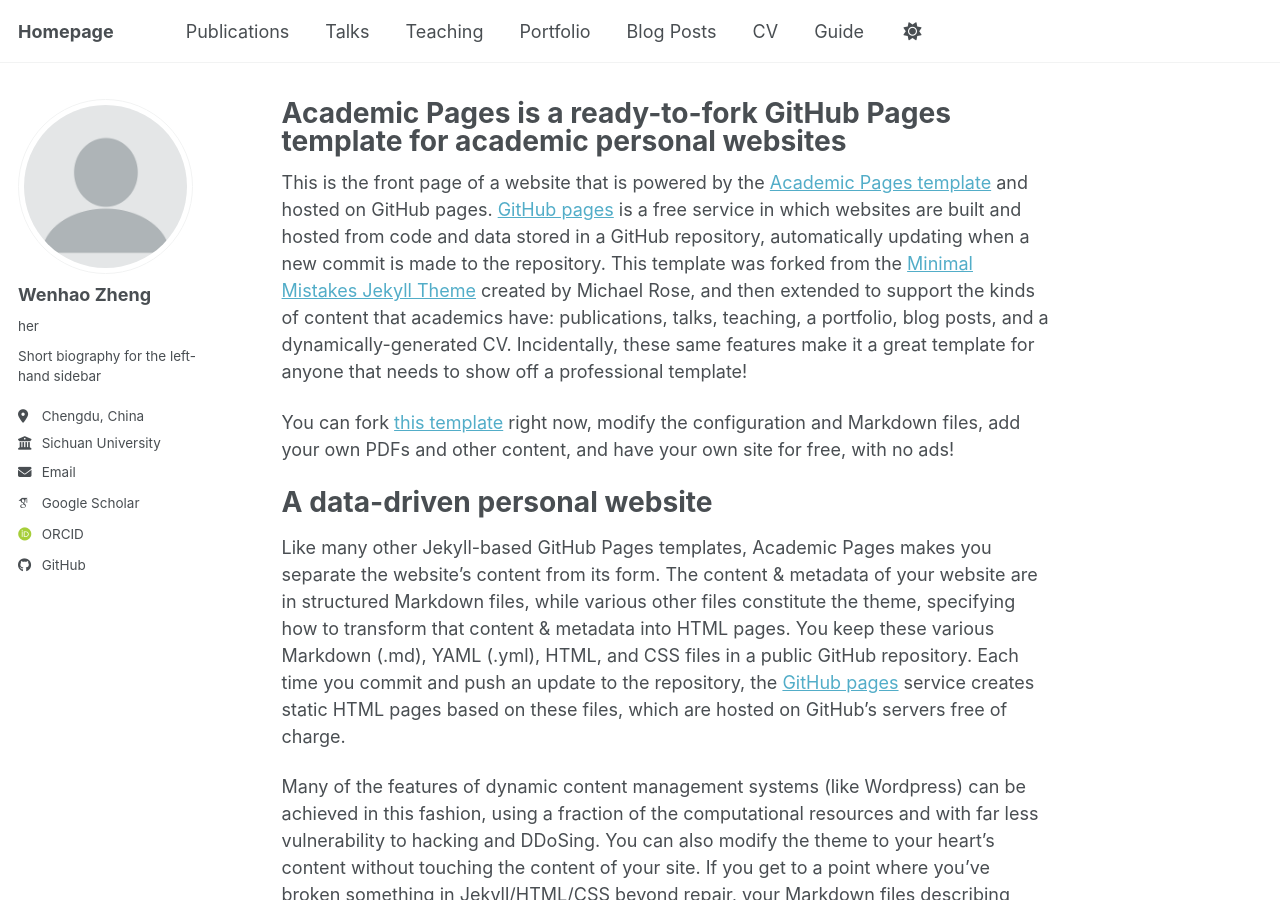
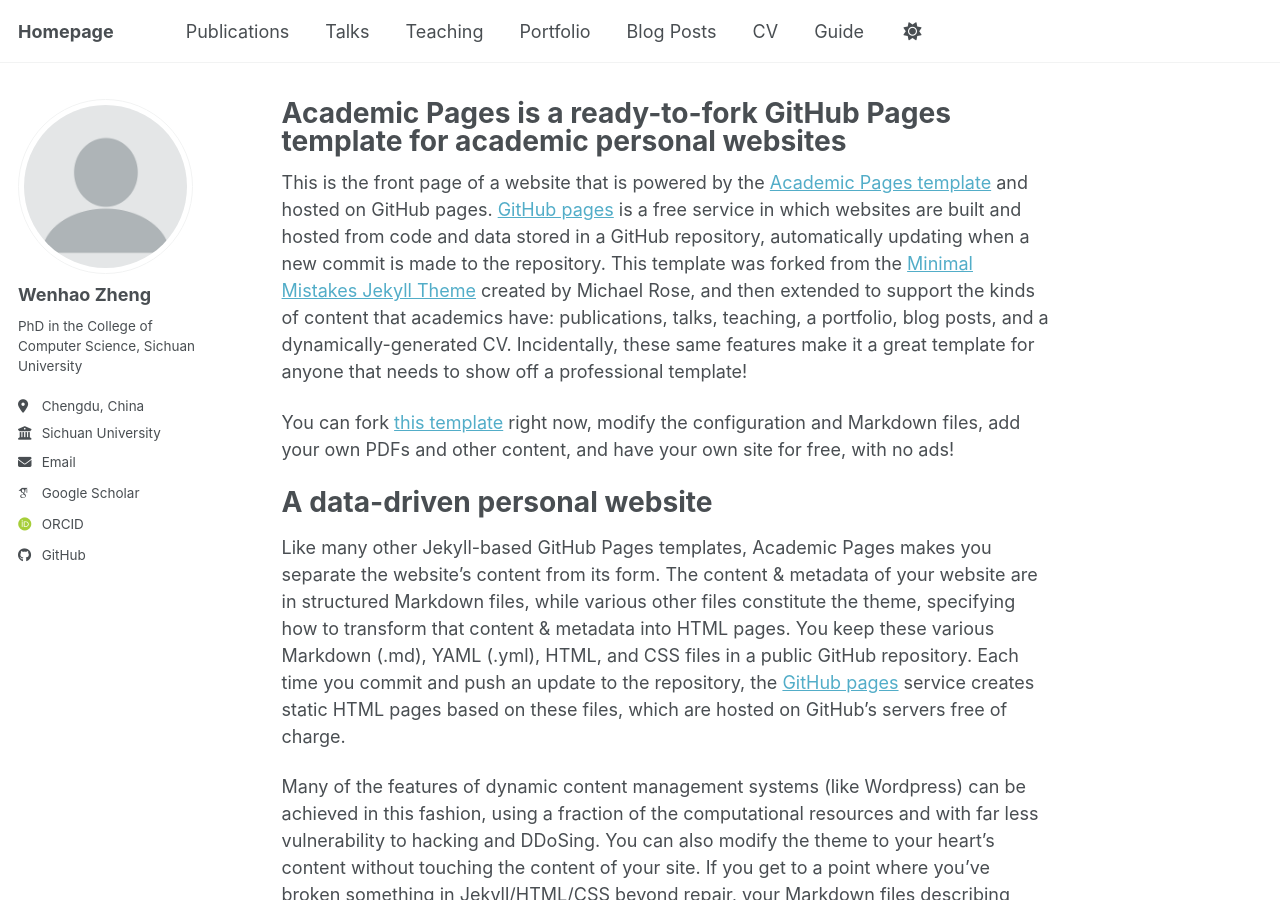
Before and after one commit to scu-zwh/scu-zwh.github.io, a Jekyll site: the page built from _pages/about.md, in a window 1280 px wide and 900 px high. Built offline with Jekyll 4.4.1, drawn with Linux system fonts in a browser that asks for light colours; some web fonts are replaced; a script bundle is joined from its source files by our own code; library files that are not in the unit come from our copies.

Commit message:
Update _config.yml

```diff
--- a/_config.yml
+++ b/_config.yml
@@ -25,8 +25,8 @@
   # Biographic information
   avatar           : "profile.png"
   name             : "Wenhao Zheng"
-  pronouns         : "her" # exam: eshe/her"
-  bio              : "Short biography for the left-hand sidebar"
+  pronouns         : # exam: "she/her"
+  bio              : "PhD in the College of Computer Science, Sichuan University"
   location         : "Chengdu, China"
   employer         : "Sichuan University"
   uri              : # URL
```
